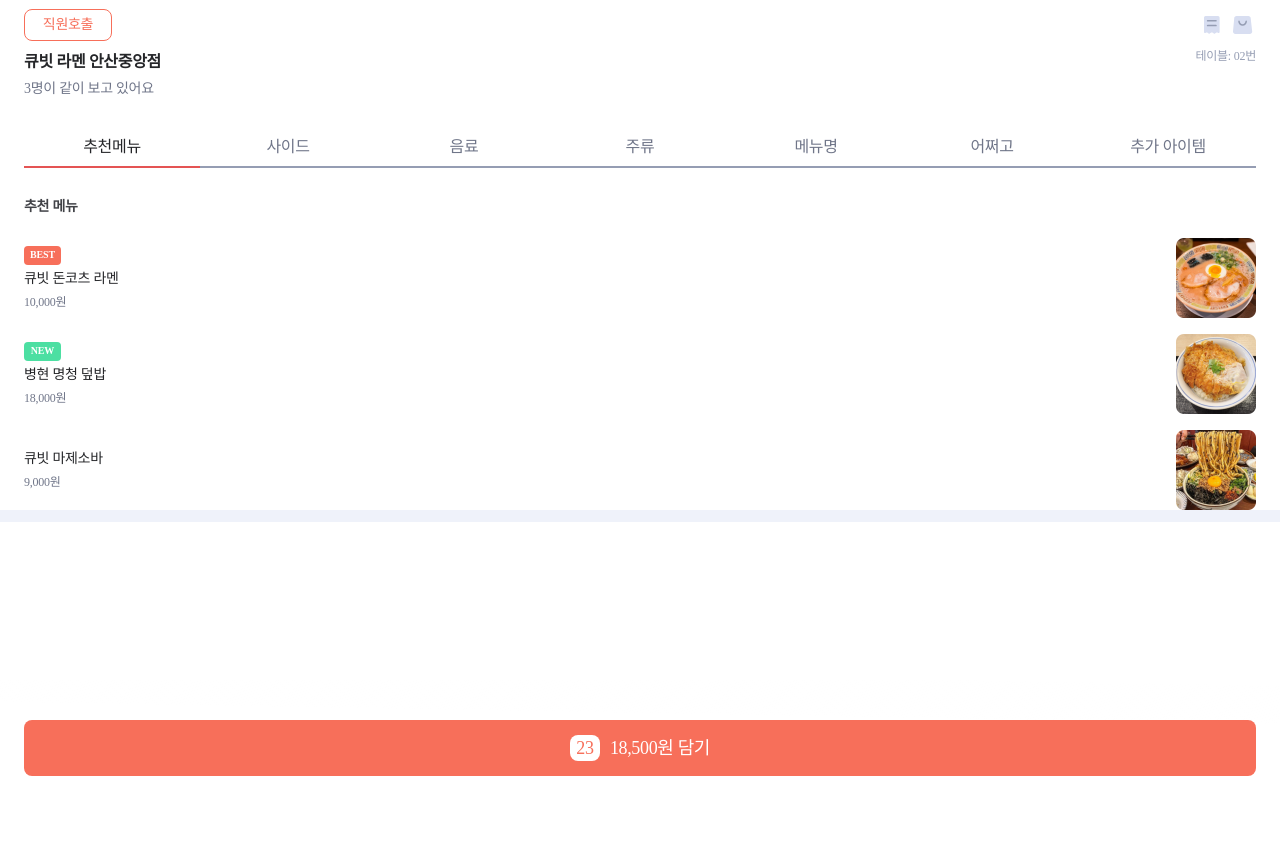
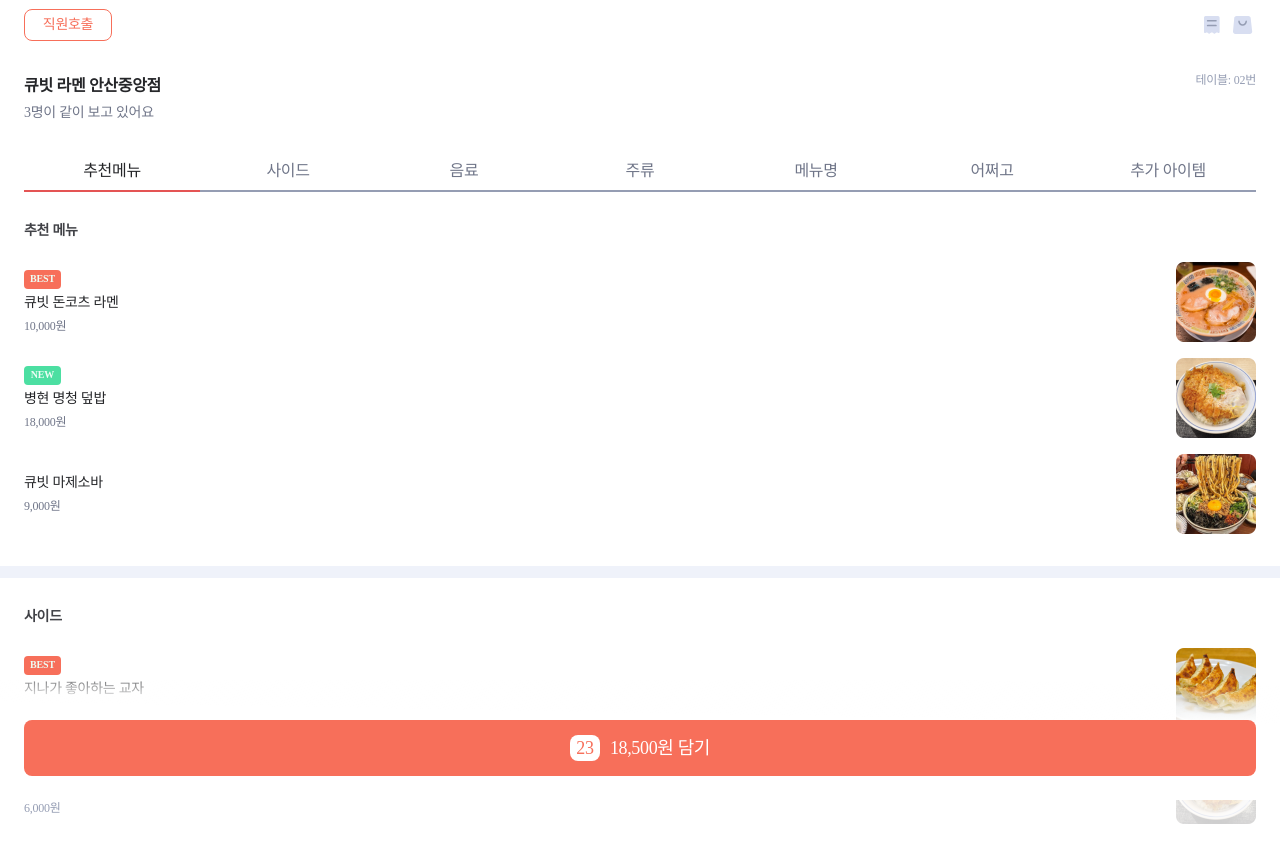
Before and after one commit to spearboy/project_qbit, a Next.js app: page /main in a window 1280 px wide. Before the commit the page ends 800 px from the top, so only its background shows below. Built offline with nearby package versions, Linux system fonts and the light colour scheme.

Commit message:
menu components update

```diff
--- a/src/app/main/page.js
+++ b/src/app/main/page.js
@@ -35,12 +35,28 @@ export default function main() {
     },
   ];
 
+  const sideMenus = [
+    {
+      label: "BEST",
+      name: "지나가 좋아하는 교자",
+      price: "6,000",
+      imageUrl: "./img/menu04.png",
+    },
+    {
+      label: "품절",
+      name: "보미픽 고구마",
+      price: "6,000",
+      imageUrl: "./img/menu02.png",
+    },
+  ];
+
   return (
     <div className="main">
       <Store_info name="큐빗 라멘 안산중앙점" viewers={3} tableNumber="02" />
       <TabMenu tabs={tabs} />
       <Menu title="추천 메뉴" items={menuItems} />
       <Line />
+      <Menu title="사이드" items={sideMenus} />
     </div>
   );
 }
--- a/src/assets/css/main/_menuinfo.scss
+++ b/src/assets/css/main/_menuinfo.scss
@@ -1,5 +1,6 @@
 .menu {
   width: 100%;
+  margin: 32px 0 32px 0;
 
   .menu-title {
     font-size: 14px;
--- a/src/assets/css/main/_menuitem.scss
+++ b/src/assets/css/main/_menuitem.scss
@@ -43,11 +43,15 @@
 
     &.best {
       background-color: var(--main-color-500);
-      color: white;
+      color: var(--sub-color-100);
     }
     &.new {
       background-color: var(--system-color-green);
-      color: white;
+      color: var(--sub-color-100);
+    }
+    &.품절 {
+      background-color: var(--greyscale-color-500);
+      color: var(--greyscale-color-100);
     }
   }
 
@@ -58,4 +62,17 @@
       border-radius: 4px;
     }
   }
+
+  &.품절 {
+    .menuItem_info .menuItem_name {
+      color: var(--greyscale-color-300);
+    }
+    .menuItem_info .menuItem_price {
+      color: var(--greyscale-color-300);
+    }
+
+    .menuItem_image img {
+      opacity: 0.2;
+    }
+  }
 }
--- a/src/assets/css/main/_storeinfo.scss
+++ b/src/assets/css/main/_storeinfo.scss
@@ -3,7 +3,7 @@
   //   min-width: 327px;
   height: 52px;
   @include flex(null, null, space-between, null, null);
-  margin-bottom: 24px;
+  margin: 24px 0 24px 0;
 
   .store_left {
     position: relative;
--- a/src/assets/css/main/_tabmenu.scss
+++ b/src/assets/css/main/_tabmenu.scss
@@ -1,6 +1,6 @@
 .tabmenu_container {
   width: 100%;
-  margin-bottom: 32px;
+  overflow: auto;
   // @include flex(null, center, center, null, null);
 
   .tabMenu {
--- a/src/components/main/Menu_item.jsx
+++ b/src/components/main/Menu_item.jsx
@@ -4,7 +4,7 @@ import PropTypes from "prop-types";
 
 const MenuItem = ({ label, name, price, imageUrl }) => {
   return (
-    <div className="menuItem">
+    <div className={`menuItem ${label === "품절" ? "품절" : ""}`}>
       <div className="menuItem_info">
         {label && (
           <div className={`menuItem_label ${label.toLowerCase()}`}>{label}</div>
```
